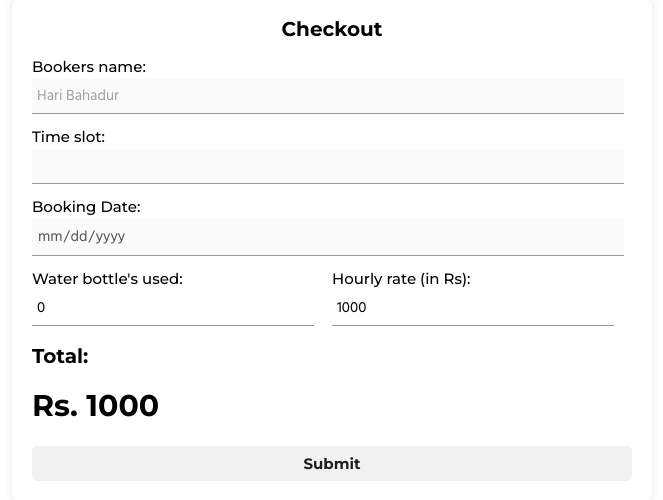
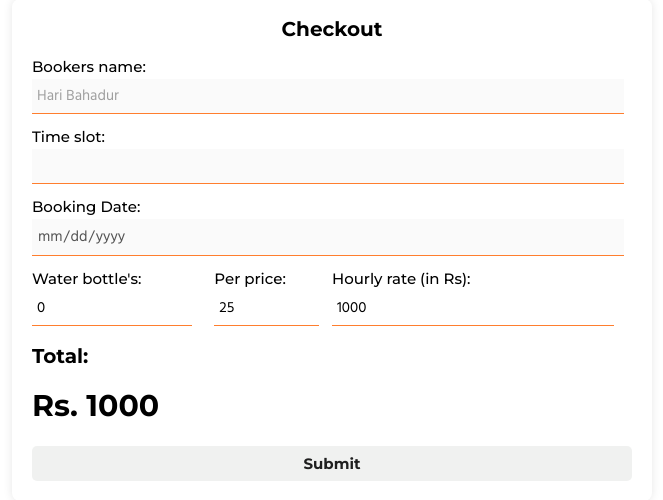
Before and after one commit to nischhal-hub/GoGoaGoal, a PHP site: page /checkout-form.php?id=1 in a window 1280 px wide. Shown: the part 119-619 px from the top of the page, without its empty margins (311-974 px from the left). Run offline with PHP 8.4, Linux system fonts and the light colour scheme; data that the repository does not hold is empty; some libraries are stand-ins or nearby versions.

Commit message:
refactor: schema and updated invoice page

```diff
--- a/checkout-form.php
+++ b/checkout-form.php
@@ -11,12 +11,13 @@ if ($_SERVER["REQUEST_METHOD"] == "POST") {
     $id = $_POST['id'];
     $bottles = $_POST['bottle'];
     $rate = $_POST['rate'];
-    $amount = ($bottles * 25) + $rate;
+    $perPrice = $_POST['perPrice'];
+    $amount = ($bottles * $perPrice) + $rate;
     $sql = "UPDATE bookings SET payment_status = 'paid' WHERE booking_id = $id";
-    $invoiceSql = "INSERT INTO checkout (bottles_used, amount, booking_id)
+    $invoiceSql = "INSERT INTO checkout (bottles_used, per_bottle_cost, amount, booking_id)
                     VALUES (?, ?, ?);";
     if ($stmt = $conn->prepare($invoiceSql)) {
-        $stmt->bind_param("iii", $bottles, $amount, $id);
+        $stmt->bind_param("iiii", $bottles,$perPrice, $amount, $id);
         if ($stmt->execute()) {
             $result = $conn->query($sql);
             header("Location: invoice.php?id=" . $id);
@@ -57,10 +58,17 @@ if ($_SERVER["REQUEST_METHOD"] == "POST") {
                         disabled>
                 </div>
                 <div class="checkout-group">
-                    <div style="width: 48%;">
-                        <label for="bottles"><span>Water bottle's used:</span></label>
-                        <input type="number" name="bottle" id="bottles" value="0" required>
+                    <div class="checkout-bottle-group">
+                        <div style="width: 60%;">
+                            <label for="bottles"><span>Water bottle's:</span></label>
+                            <input type="number" name="bottle" id="bottles" value="0" required>
+                        </div>
+                        <div style="width: 38%; padding-left: 10%;">
+                            <label for="perPrice"><span>Per price:</span></label>
+                            <input type="number" name="perPrice" id="perPrice" value="25" required>
+                        </div>
                     </div>
+
                     <div style="width: 48%;">
                         <label for="hourlyRate"><span>Hourly rate (in Rs):</span></label>
                         <input type="number" name="rate" id="hourlyRate" value="1000" required>
@@ -90,17 +98,20 @@ if ($_SERVER["REQUEST_METHOD"] == "POST") {
     document.addEventListener('DOMContentLoaded', function () {
         const bottlesInput = document.getElementById('bottles');
         const hourlyRateInput = document.getElementById('hourlyRate');
+        const perPriceInput = document.getElementById('perPrice');
         const totalElement = document.getElementById('total');
-
+        console.log(perPriceInput)
         function updateTotal() {
             const bottles = parseFloat(bottlesInput.value) || 0;
             const hourlyRate = parseFloat(hourlyRateInput.value) || 0;
-            const total = (bottles*25) + hourlyRate;
+            const perPrice = parseFloat(perPriceInput.value) || 25;
+            const total = (bottles * perPrice) + hourlyRate;
             totalElement.textContent = `Rs. ${total}`;
         }
 
         bottlesInput.addEventListener('input', updateTotal);
         hourlyRateInput.addEventListener('input', updateTotal);
+        perPriceInput.addEventListener('input', updateTotal);
 
         updateTotal();
     });
--- a/conn/schema.sql
+++ b/conn/schema.sql
@@ -1,8 +1,8 @@
 -- Create database if not exists
-CREATE DATABASE IF NOT EXISTS gogoagoal;
+CREATE DATABASE IF NOT EXISTS golazo;
 
 -- Use the created database
-USE gogoagoal;
+USE golazo;
 
 -- Create the staff table
 CREATE TABLE IF NOT EXISTS staff (
@@ -42,6 +42,7 @@ CREATE TABLE IF NOT EXISTS bookings (
 CREATE TABLE IF NOT EXISTS checkout (
     checkout_id INT AUTO_INCREMENT PRIMARY KEY,
     bottles_used INT NOT NULL,
+    per_bottle_cost DECIMAL(10, 2) NOT NULL,
     amount DECIMAL(10, 2) NOT NULL,
     checkout_at TIMESTAMP DEFAULT CURRENT_TIMESTAMP,
     booking_id INT,
--- a/global.css
+++ b/global.css
@@ -916,3 +916,10 @@ select:focus{
   font-weight: 700;
   margin: .5rem 0;
 }
+
+.checkout-bottle-group{
+  display: flex;
+  /* border: 1px solid var(--platinum); */
+  border-radius: 1rem;
+  width: 48%;
+}
```
Also changed, not shown: invoice.php (+9 -7 lines).
